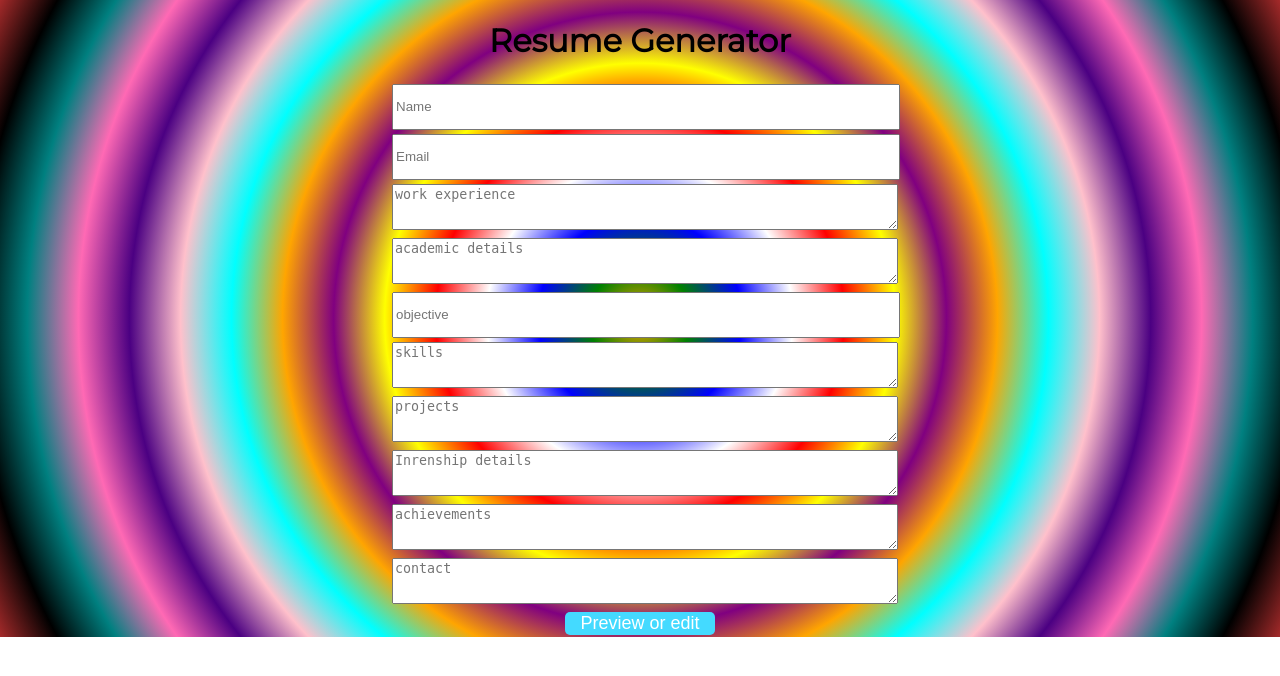
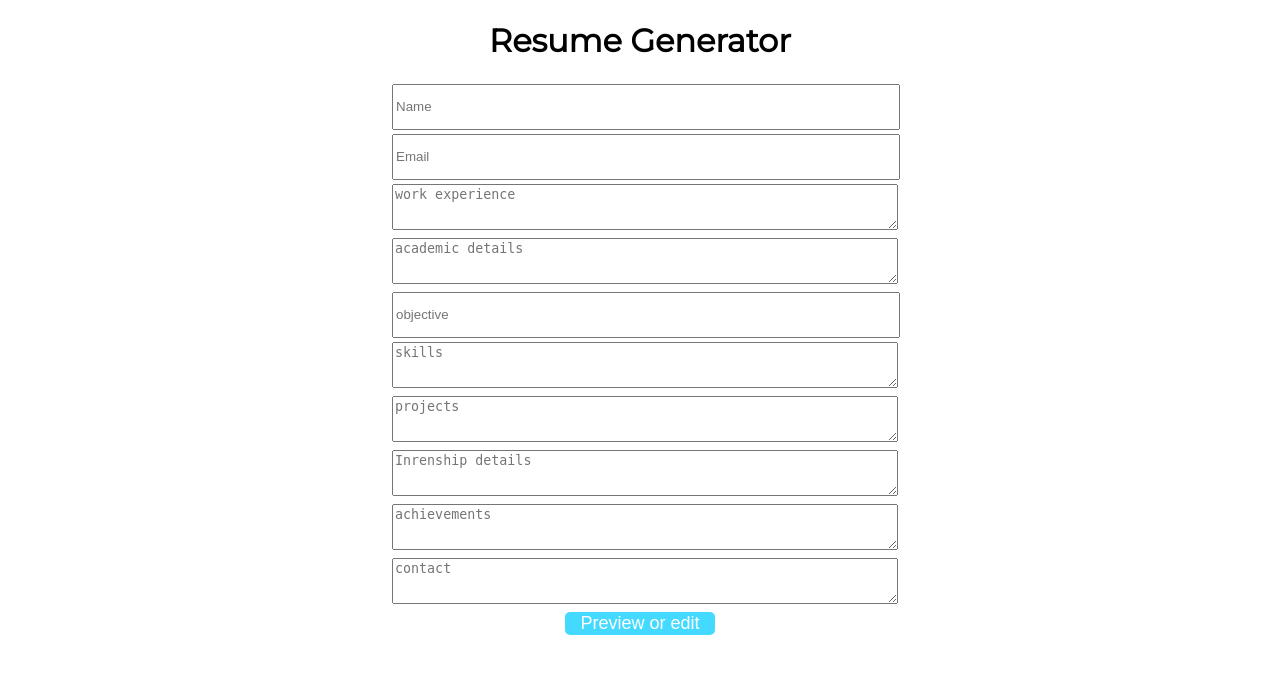
Before and after one commit to AnilKumarN63/Ansolwebsite, a PHP site: page / in a window 1280 px wide. Shown: the top 676 px of the page. Run offline with PHP 8.4, Linux system fonts and the light colour scheme; some libraries are stand-ins or nearby versions.

Commit message:
Add files via upload

```diff
--- a/style.css
+++ b/style.css
@@ -1,8 +1,7 @@
 body{
     margin: 0;
     font-family: 'Montserrat', sans-serif;
-    background: radial-gradient(circle,orange,green,blue,white,red,yellow,purple,orange,aqua,pink,indigo,hotpink,teal,black,brown);
-    background-repeat: no-repeat;
+
 }
 
 .input-fields{
```
